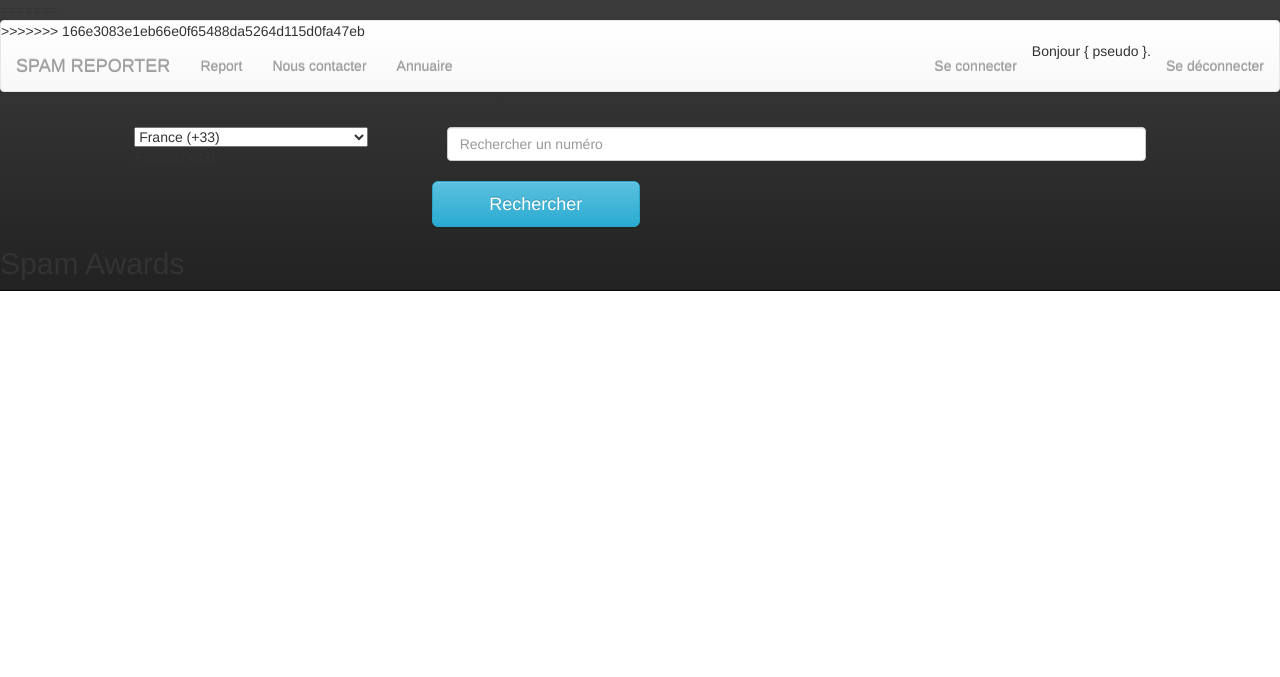
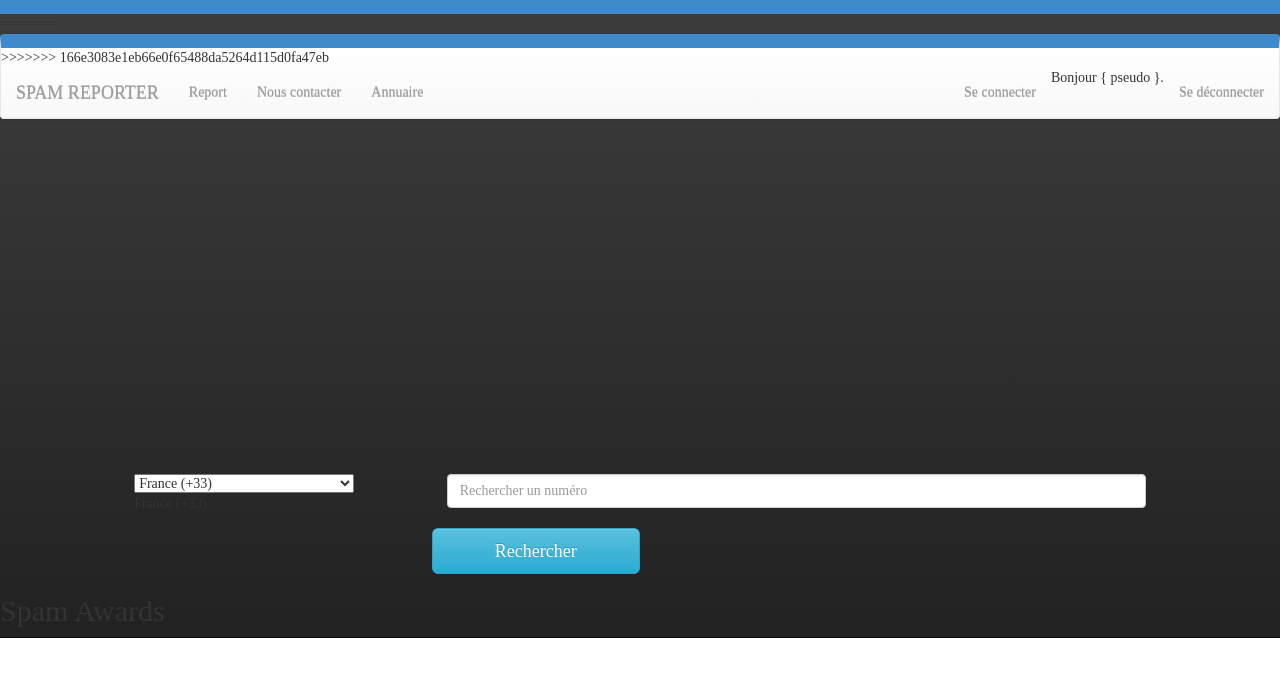
Before and after one commit to MUCHZER/SpamReporter, a PHP site: template view/index.twig in a window 1280 px wide. Shown: the top 677 px of the page. Run offline with PHP 8.4, Linux system fonts and the light colour scheme; the template is opened without the code that fills it, so the values that code supplies are empty; some libraries are stand-ins or nearby versions; some web fonts are replaced.

Commit message:
yay css/style.css

```diff
--- a/view/css/style.css
+++ b/view/css/style.css
@@ -1,11 +1,93 @@
-.centered{
-margin:auto 0;
+
+@font-face {
+    font-family: 'champagne__limousinesBdIt';
+    src: url('../fonts/champagne__limousines_bold_italic-webfont.woff2') format('woff2'),
+         url('../fonts/champagne__limousines_bold_italic-webfont.woff') format('woff');
+    font-weight: normal;
+    font-style: normal;
 
 }
+
+@font-face {
+    font-family: 'champagne__limousinesbold';
+    src: url('../fonts/champagne__limousines_bold-webfont.woff2') format('woff2'),
+         url('../fonts/champagne__limousines_bold-webfont.woff') format('woff');
+    font-weight: normal;
+    font-style: normal;
+
+}
+
+@font-face {
+    font-family: 'champagne__limousinesitalic';
+    src: url('../fonts/champagne__limousines_italic-webfont.woff2') format('woff2'),
+         url('../fonts/champagne__limousines_italic-webfont.woff') format('woff');
+    font-weight: normal;
+    font-style: normal;
+
+}
+
+
+
+
+@font-face {
+    font-family: 'champagne__limousinesregular';
+    src: url('../fonts/champagne__limousines-webfont.woff2') format('woff2'),
+         url('../fonts/champagne__limousines-webfont.woff') format('woff');
+    font-weight: normal;
+    font-style: normal;
+
+}
+
+h2{
+font-family: 'champagne__limousinesregular';
+
+}
+
+
+.navbar{
+    border-top: 1em solid #3e8acc;
+    font-family: 'champagne__limousinesbold';
+}
+.section2 .container-fluid{
+    padding-left: 8%;
+    padding-right: 8%;
+
+}
+
 .list-inline{
     font-size: 0.8em;
 
 }
 .panel-body{
+    min-height:12em;
+    max-height:12em;
     padding: 1px 15px ;
+    overflow:visible;
 }
+.panel-text{
+    max-height: 4em;
+    min-height: 4em;
+    overflow: hidden;
+}
+.section1{
+    background-color: #cccccc;
+    min-height: 100vh;
+
+
+}
+.section1 button{
+height: 3.5em;
+
+}
+.section2{
+    min-height: 100vh;
+}
+.section2 h2 {
+padding:2em 0;
+}
+
+
+.centered{
+padding-top: 40vh;
+
+}
```
